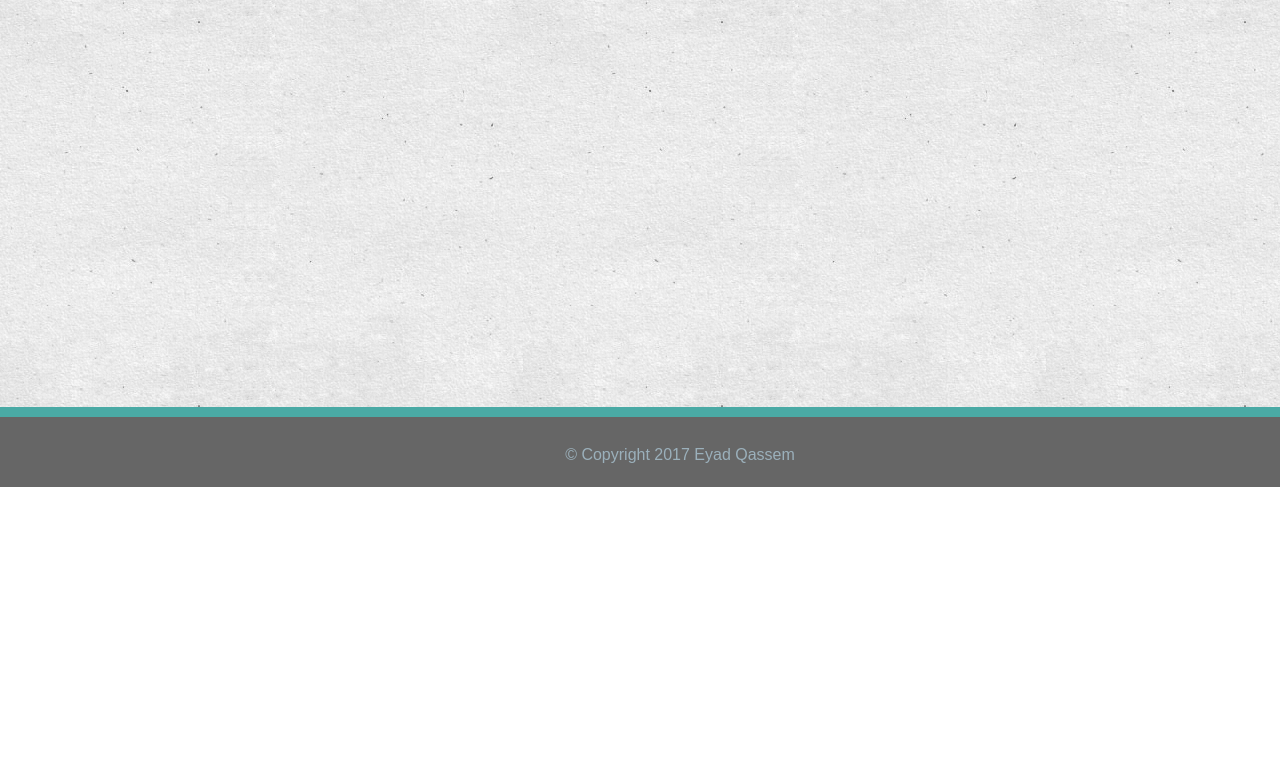
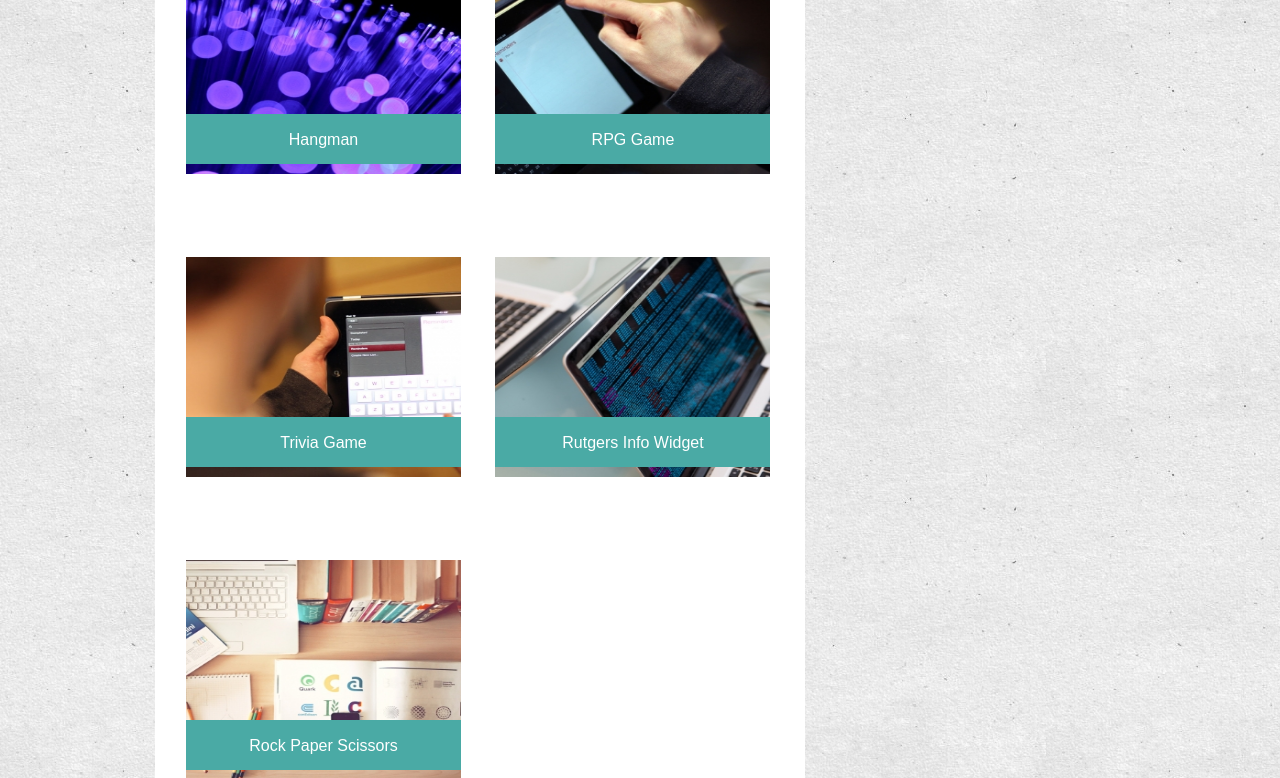
Before and after one commit to ejqassem/Basic-Portfolio-, a plain HTML site: page portfolio.html in a window 1280 px wide. Shown: the part 313-1091 px from the top of the page. Before the commit the page ends 800 px from the top, so only its background shows below. Drawn offline with Linux system fonts and the light colour scheme.

Commit message:
modified portfolio.html page, will update with hover animations.

```diff
--- a/assets/css/style.css
+++ b/assets/css/style.css
@@ -35,7 +35,7 @@ header {
 }
 
 #siteNav {
-	margin-left: 455px;
+	margin-left: 435px;
 	float: left;
 	overflow: hidden;
 }
@@ -43,9 +43,9 @@ header {
 li {
 	float: left;
 	margin-top: 30px;
-	padding-right: 20px;
+	padding-right: 15px;
 	padding-left: 15px;
-	border-right: 1px solid #dddddd;
+	border-right: 2px solid #dddddd;
 }
 
 li a{
@@ -136,10 +136,100 @@ p.aboutMeContent {
 	padding-bottom: 30px;
 }
 
+img.projectImages {
+	width: 290px;
+	height: 220px;
+	float: left;
+}
+
+figure {
+	padding-top: 30px;
+	padding-bottom: 50px;
+	display: inline-block;
+	position:relative;
+}
+
+figcaption {
+	background-color: #4aaaa5;
+}
+
+figcaption a {
+	text-decoration: none;
+	color: white;
+}
+
+#firstImage {
+	padding-right: 15px;
+}
+
+#secondImage {
+	padding-left: 15px;
+}
+
+#thirdImage {
+	padding-right:15px;
+}
+
+#fourthImage {
+	padding-left:15px;
+}
+
+#fifthImage {
+	padding-right:15px;
+}
+
+#firstCaption {
+	position: absolute;
+	text-align: center;
+	padding-top: 18px;
+	bottom: 60px;
+	width: 275px;
+	height: 50px;
+}
+
+#secondCaption {
+	position: absolute;
+	margin-left:15px;
+	text-align: center;
+	padding-top: 18px;
+	bottom: 60px;
+	width: 275px;
+	height: 50px;
+}
+
+#thirdCaption {
+	position: absolute;
+	text-align: center;
+	padding-top: 18px;
+	bottom: 60px;
+	width: 275px;
+	height: 50px;
+}
+
+#fourthCaption {
+	position: absolute;
+	margin-left:15px;
+	text-align: center;
+	padding-top: 18px;
+	bottom: 60px;
+	width: 275px;
+	height: 50px;
+}
+
+#fifthCaption {
+	position: absolute;
+	text-align: center;
+	padding-top: 18px;
+	bottom: 60px;
+	width: 275px;
+	height: 50px;
+}
+
 #socialMediaHeading {
-	font-size: 150%;
+	font-size: 130%;
 	border-bottom: 3px solid #dddddd;
 	padding-bottom: 20px;
+	text-align: center;
 }
 
 .socialMediaIcons {
@@ -161,6 +251,7 @@ p.aboutMeContent {
 
 h1, h2, h3 {
 	font-family: 'Georgia', Times, Times New Roman, serif;;
+	font-weight: bold;
 }
 
 h2, h3 {
@@ -180,9 +271,6 @@ main {
 
 footer {
 	position: absolute;
-	right: 0;
-  	bottom: 0;
-  	left: 0;
 	border-top: 10px solid #4aaaa5;
 	clear: both;
 	width: 100%;
--- a/portfolio.html
+++ b/portfolio.html
@@ -9,7 +9,7 @@
 <body>
 <div id="wrapper">
 	<header>
-		<h1 id= "mainHeading"><strong> Eyad Qassem </strong></h1>
+		<h1 id= "mainHeading"> Eyad Qassem </h1>
 			<nav id="siteNav">
 				<ul>
 					<li><a href="index.html"> About </a></li>
@@ -20,10 +20,30 @@
 	</header>
 	<main id="content">
 		<section id="mainContent">
-			<h2 id="secondHeading"> <strong> Portfolio</strong></h2>
+			<h2 id="secondHeading"> Portfolio </h2>
+				<figure>
+					<img src="assets/images/first_Project.jpg" alt="" id="firstImage" class="projectImages">
+					<figcaption id="firstCaption"><a href="#"> Hangman </a></figcaption>
+				</figure>
+				<figure id="secondProject">
+					<img src="assets/images/second_Project.jpg" alt="" id="secondImage" class="projectImages">
+					<figcaption id="secondCaption"><a href="#"> RPG Game </a> </figcaption>
+				</figure>
+				<figure id="thirdProject">
+					<img src="assets/images/third_Project.jpg" alt="" id="thirdImage" class="projectImages">
+					<figcaption id="thirdCaption"> <a href="#"> Trivia Game </a></figcaption>
+				</figure>
+				<figure id="fourthProject">
+					<img src="assets/images/fourth_Project.jpg" alt="" id="fourthImage" class="projectImages">
+					<figcaption id="fourthCaption"><a href="#"> Rutgers Info Widget </a> </figcaption>
+				</figure>
+				<figure id="fifthProject">
+					<img src="assets/images/fifth_Project.jpg" alt="" id="fifthImage" class="projectImages">
+					<figcaption id="fifthCaption"><a href="#"> Rock Paper Scissors </a> </figcaption>
+				</figure>
 		</section>
 		<aside id="socialMedia">
-			<h3 id= "socialMediaHeading"> <strong>Connect with Me </strong></h3>
+			<h3 id= "socialMediaHeading"> Connect with Me </h3>
 			<a href="https://github.com/ejqassem"> <img src="assets/images/github_Logo.png" alt= "Github Logo" class="socialMediaIcons"></a>
 			<a href="https://www.linkedin.com/in/eyad-qassem-b06b23123?trk=nav_responsive_tab_profile"> <img src= "assets/images/linkedin_Logo.png" alt="LinkedIn Logo.png" class="socialMediaIcons"> </a>
 			<a href="http://stackoverflow.com/users/7218611/ejqassem"> <img src="assets/images/stackoverflow_Logo.png" alt="StackOverFlow Logo" class="socialMediaIcons"> </a>
```
Also changed, not shown: contact.html (+3 -3 lines), index.html (+6 -5 lines), assets/images/fifth_Project.jpg (added), assets/images/first_Project.jpg (added), assets/images/fourth_Project.jpg (added), assets/images/second_Project.jpg (added), assets/images/third_Project.jpg (added), 2 other files.
